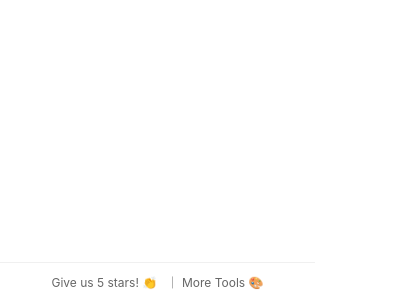
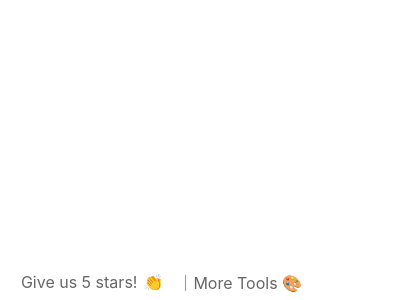
Before and after one commit to fableai/icon_finder_chrome, a browser extension: page popup.html in a window 400 px wide. Shown: the part 544-844 px from the top of the page. Drawn offline with Linux system fonts and the light colour scheme.

Commit message:
Initial commit: Chrome extension for icon finder

```diff
--- a/popup.html
+++ b/popup.html
@@ -271,46 +271,46 @@
 
     /* 添加底部评分链接样式 */
     .rating-link {
-      display: block;
-      text-align: center;
-      padding: 10px 15px;
+            display: flex;
+            align-items: center;
             text-decoration: none;
             color: #666;
-      font-size: 12px;
-      border-top: 1px solid #f0f0f0;
-      background-color: #fff;
-      transition: background-color 0.2s;
-      margin-top: auto;
-      position: sticky;
-      bottom: 0;
+            padding: 8px;
+            border-radius: 6px;
+            gap: 6px;
         }
-
         .rating-link:hover {
-      background-color: #f5f5f5;
-      color: #333;
+            text-decoration: underline;
+            text-decoration-color: #e0e0e0;
         }
-
-    .rating-link .stars {
-      color: #FFB900;
-      letter-spacing: 2px;
+        .more_tools {
+            color: #666;
+            text-decoration: none;
+            cursor: pointer;
         }
-
-    .rating-link .section-title {
-      display: inline-block;
+        .more_tools:hover {
+            text-decoration: underline;
+            text-decoration-color: #e0e0e0;
         }
-
-    .rating-link .more_tools {
-      display: inline-block;
-      color: #666;
-      margin-left: 4px;
+        .rating-container {
+            display: flex;
+            align-items: center;
+            justify-content: center;
+            gap: 6px;
+            width: 100%;
         }
   </style>
 </head>
 <body>
   <div id="tabList" style="flex: 1;"></div>
-  <a href="https://chromewebstore.google.com/detail/jnoddkidendgmchgddmdglmbdhdfokki" target="_blank" class="rating-link">
-    <div class="section-title">Give us 5 stars! <span class="stars">👏</span></div> <span class="more_tools">｜ More Tools 🎨</span>
+  <div class="fixed-bottom">
+    <div class="rating-container">
+        <a href="https://chromewebstore.google.com/detail/web-icon-download-%E7%BD%91%E7%AB%99%E5%9B%BE%E6%A0%87%E6%9F%A5%E7%9C%8B/jnoddkidendgmchgddmdglmbdhdfokki/reviews" target="_blank" class="rating-link">
+            <div class="section-title">Give us 5 stars!</div><span class="stars">👏</span>
         </a>
+        <a href="https://likofree.pages.dev/projects/" target="_blank" class="more_tools">｜More Tools 🎨</a>
+    </div>
+</div>
   <script src="popup.js"></script>
 </body>
 </html>
```
Also changed, not shown: images/icon128.png, manifest.json, 2 other files. Lines whose indentation alone changed are shown as unchanged.
